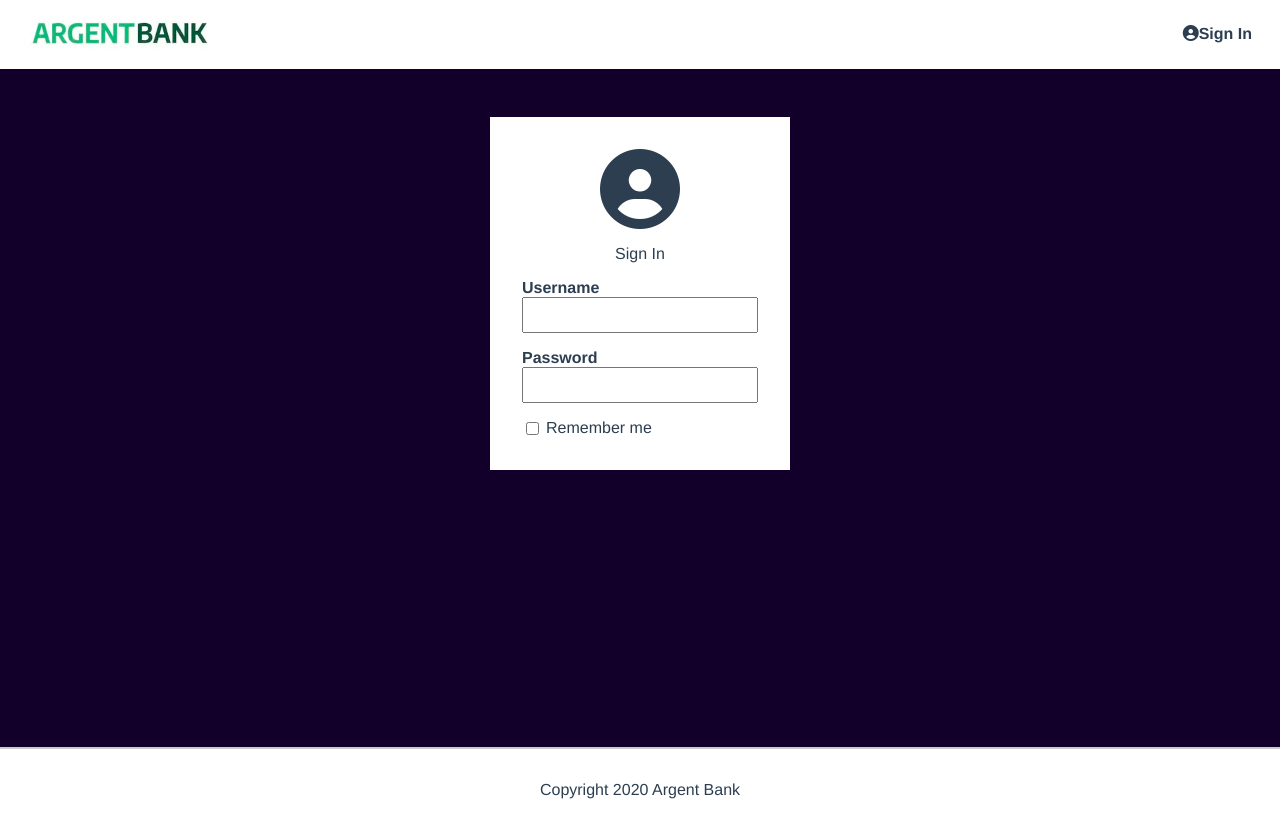
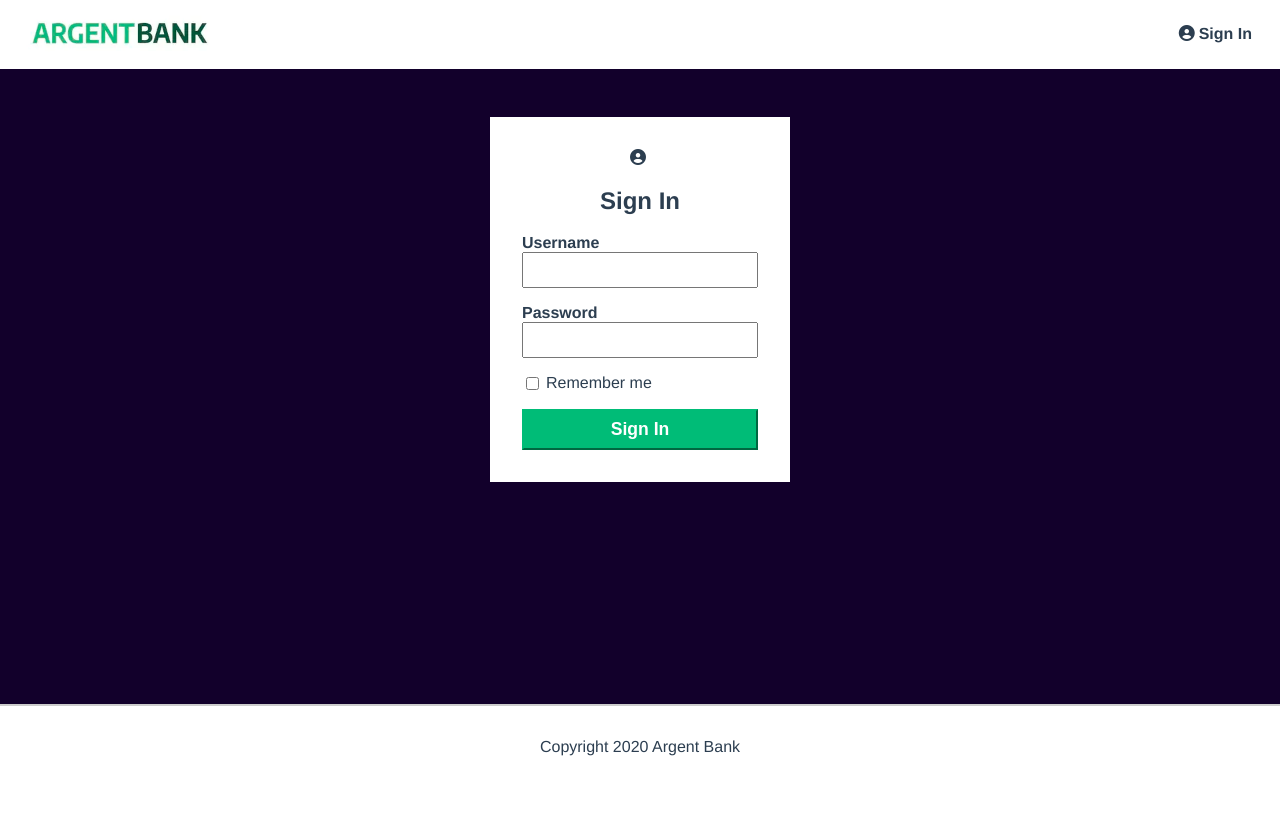
Before and after one commit to pierrick3773/ArgentBank-website-main, a React (Vite) app in the folder frontend/: page /SignIn in a window 1280 px wide. After the commit the page ends 800 px from the top, so only its background shows below. Built offline with nearby package versions, Linux system fonts and the light colour scheme.

Commit message:
mise en page signin

```diff
--- a/frontend/src/page/SignIn.jsx
+++ b/frontend/src/page/SignIn.jsx
@@ -3,7 +3,7 @@ export function SignIn() {
     <section className="main bg-dark">
       <section className="sign-in-content">
         <i className="fa fa-user-circle sign-in-icon"></i>
-        <p>Sign In</p>
+        <p className="sign-in-title">Sign In</p>
         <form>
           <div className="input-wrapper">
             <label htmlFor="username">Username</label>
@@ -17,6 +17,11 @@ export function SignIn() {
             <input type="checkbox" id="remember-me" />
             <label htmlFor="remember-me">Remember me</label>
           </div>
+          <input
+            className="sign-in-button"
+            type="submit"
+            value="Sign In"
+          ></input>
         </form>
       </section>
     </section>
--- a/frontend/src/style/Header.css
+++ b/frontend/src/style/Header.css
@@ -5,7 +5,10 @@
   align-items: center;
   padding: 5px 20px;
 }
-
+.fa,
+.fa-user-circle {
+  margin-right: 4px;
+}
 .main-nav-item {
   text-decoration: none;
   margin-right: 0.5rem;
--- a/frontend/src/style/SignIn.css
+++ b/frontend/src/style/SignIn.css
@@ -16,18 +16,33 @@
   background-color: #00bc77;
   color: #fff;
 }
+.sign-in-title {
+  display: block;
 
+  margin-block-start: 0.67em;
+
+  margin-inline-end: 0px;
+  font-weight: bold;
+  unicode-bidi: isolate;
+  font-size: 1.5em;
+  margin-block-start: 0.83em;
+  margin-block-end: 0.83em;
+}
 .sign-in-content {
   box-sizing: border-box;
   background-color: white;
   width: 300px;
-  margin-bottom: 277px;
+  margin-bottom: 222px;
   margin-top: 3rem;
   padding: 2rem;
 }
 
 .sign-in-icon {
-  font-size: 5rem;
+  font-size: 14px;
+  display: inline-block;
+  font: normal normal normal 14px / 1 FontAwesome;
+  font-size: inherit;
+  text-rendering: auto;
 }
 
 .input-remember {
```
